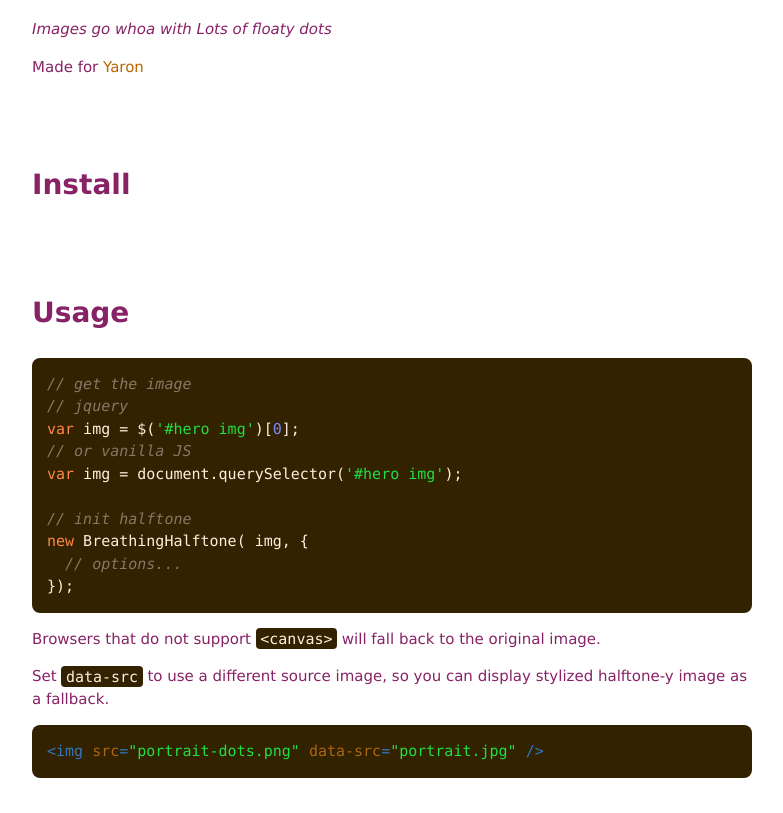
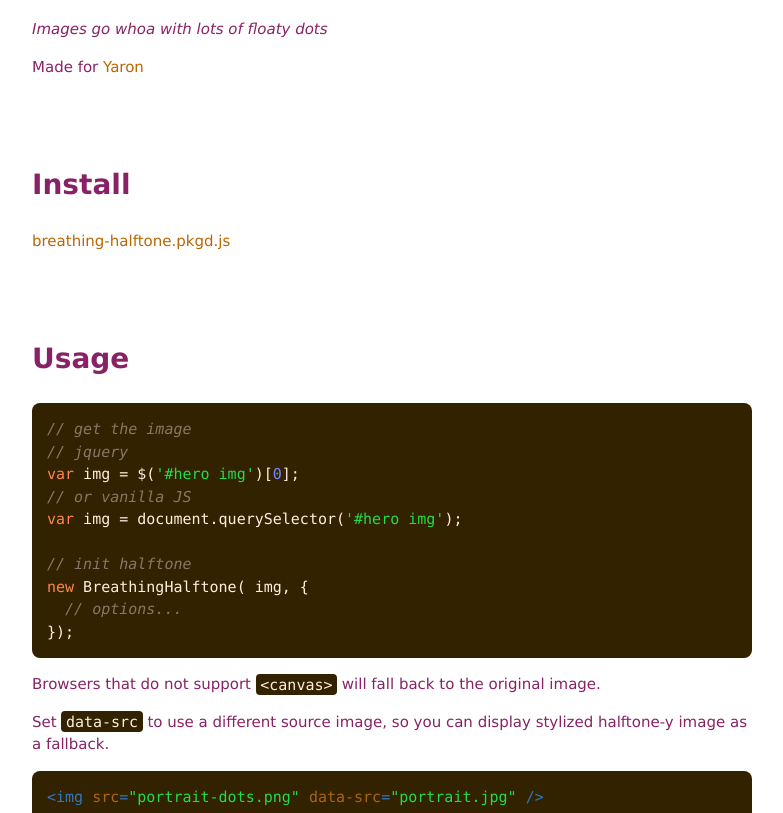
Before and after one commit to desandro/breathing-halftone, a website: page index.html in a window 1280 px wide. Shown: the part 910-1723 px from the top of the page, without its empty margins (68-851 px from the left). Drawn offline with Linux system fonts and the light colour scheme; animation ran at ten frames a second.

Commit message:
build readme edits

```diff
--- a/index.html
+++ b/index.html
@@ -18,9 +18,10 @@
     </div>
 
     <h1 id="breathing-halftone">Breathing Halftone</h1>
-<p><em>Images go whoa with Lots of floaty dots</em></p>
+<p><em>Images go whoa with lots of floaty dots</em></p>
 <p>Made for <a href="http://yaronschoen.com/">Yaron</a></p>
 <h2 id="install">Install</h2>
+<p><a href="http://breathing-halftone.desandro.com/breathing-halfton.pkgd.js">breathing-halftone.pkgd.js</a></p>
 <h2 id="usage">Usage</h2>
 <pre><code class="lang-js"><span class="hljs-comment">// get the image</span>
 <span class="hljs-comment">// jquery</span>
```
